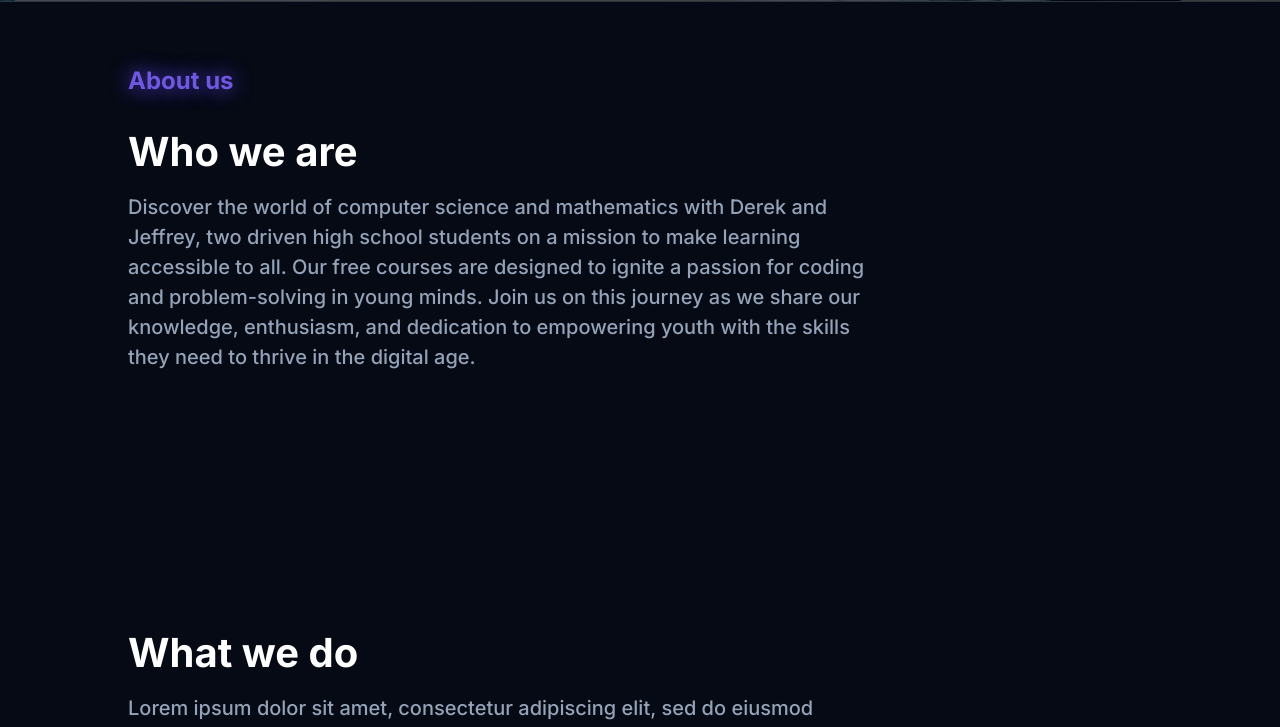
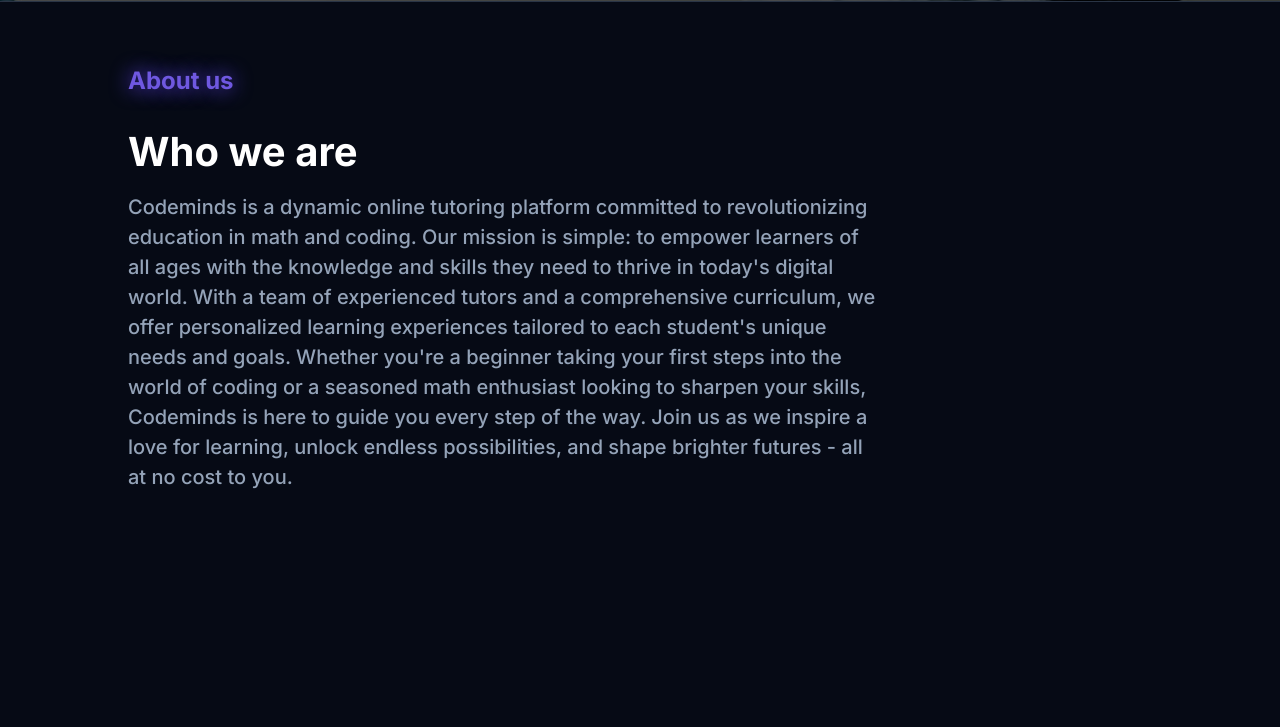
Before and after one commit to clementhart999/clementhart999.github.io, a Flask app: page / in a window 1280 px wide. Shown: the part 765-1492 px from the top of the page. Run offline with Flask 3, Linux system fonts and the light colour scheme.

Commit message:
Update index.html

```diff
--- a/templates/index.html
+++ b/templates/index.html
@@ -40,7 +40,7 @@
       <div class="flex col gap-256" style="max-width:750px;">
         <div class="flex left col gap-16">
           <h3>Who we are</h3>
-          <p>Discover the world of computer science and mathematics with Derek and Jeffrey, two driven high school students on a mission to make learning accessible to all. Our free courses are designed to ignite a passion for coding and problem-solving in young minds. Join us on this journey as we share our knowledge, enthusiasm, and dedication to empowering youth with the skills they need to thrive in the digital age.</p>
+          <p>Codeminds is a dynamic online tutoring platform committed to revolutionizing education in math and coding. Our mission is simple: to empower learners of all ages with the knowledge and skills they need to thrive in today's digital world. With a team of experienced tutors and a comprehensive curriculum, we offer personalized learning experiences tailored to each student's unique needs and goals. Whether you're a beginner taking your first steps into the world of coding or a seasoned math enthusiast looking to sharpen your skills, Codeminds is here to guide you every step of the way. Join us as we inspire a love for learning, unlock endless possibilities, and shape brighter futures - all at no cost to you.</p>
         </div>
         <div class="flex left col gap-16">
           <h3>What we do</h3>
```
